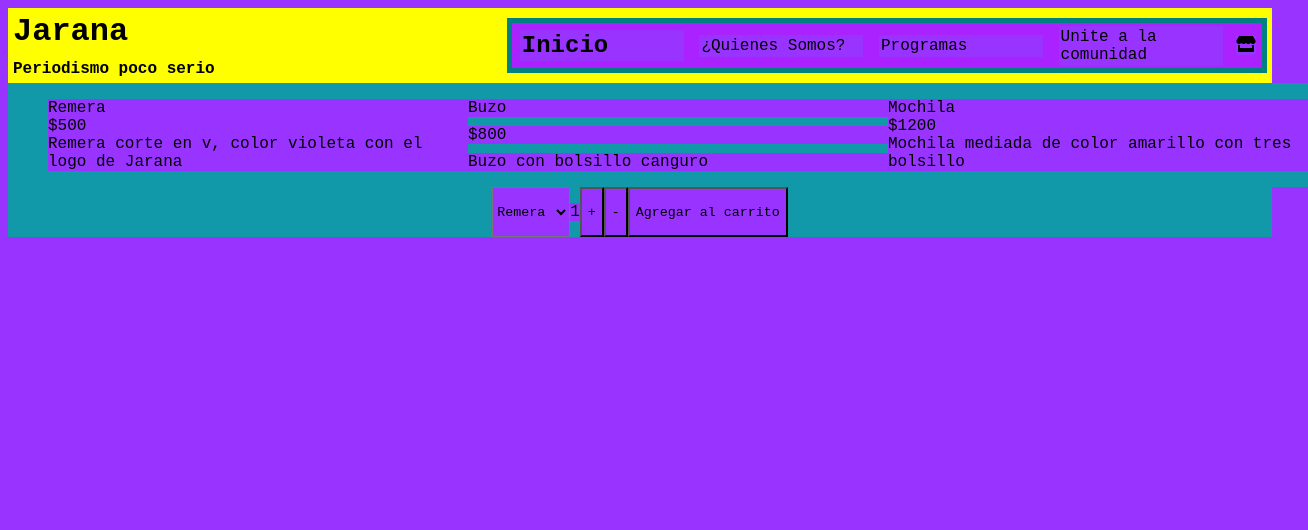
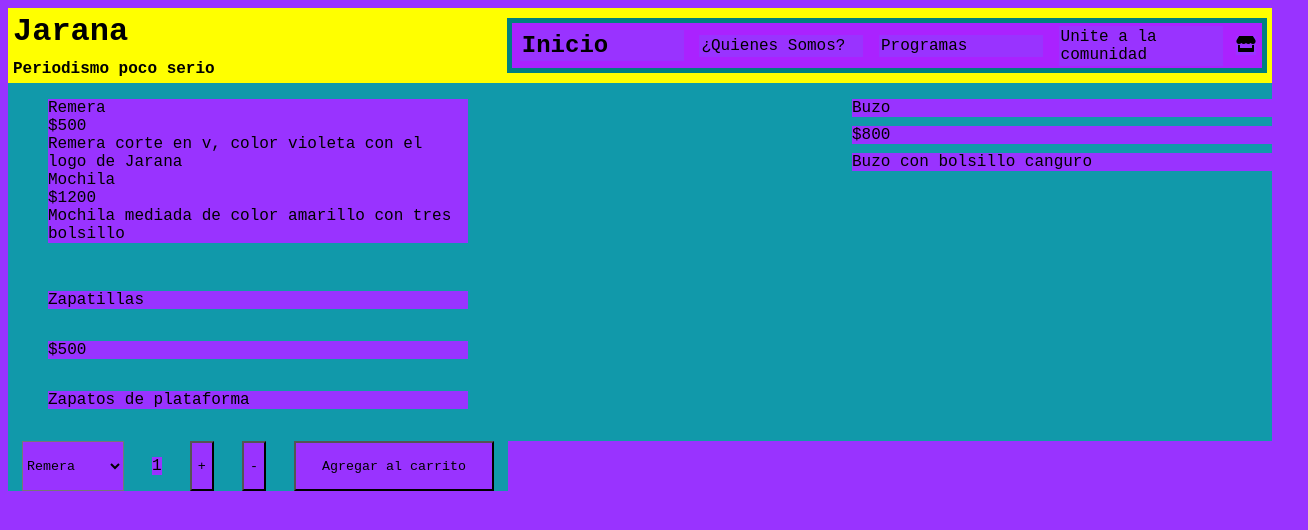
Before and after one commit to Elbruce4/React14680, a React (Create React App) app: page / in a window 1280 px wide. Shown: the top 530 px of the page, 1308 px wide, since content can reach past the window. Built offline with nearby package versions, Linux system fonts and the light colour scheme.

Commit message:
desafío clase 7

```diff
--- a/src/App.js
+++ b/src/App.js
@@ -4,6 +4,7 @@ import ItemCount from "./componentes/ItemCount/ItemCount";
 import ItemListContainer from "./componentes/ItemListContainer/ItemListContainer";
 
 import "./diseño.css"
+import ItemDetailContainer from "./componentes/ItemDetailContainer/ItemDetailContainer";
 
 const App = () => {
 
@@ -18,6 +19,7 @@ const App = () => {
                 </div>
                 <div className="productos">
                     <ItemListContainer greeting = "Accede a todo nuestro contenido"/>
+                    <ItemDetailContainer />
                 </div>
                 <div className="contador">
                     <ItemCount stock={5} initial={1} onAdd="Agregar al carrito"/>
--- a/src/componentes/ItemCount/ItemCount.js
+++ b/src/componentes/ItemCount/ItemCount.js
@@ -40,11 +40,12 @@ const ItemCount = ({stock, onAdd, initial}) => {
                     <option value="1">Remera</option>
                     <option value="2">Buzo</option>
                     <option value="3">Mochila</option>
+                    <option value="4">Zapatillas</option>
                 </select>
                 <p>{contador}</p>
-                <button onClick={sumarContador}>+</button>
+                <button onClick={sumarContador} >+</button>
                 <button onClick={restarContador}>-</button>
-                <button onClick={verStock}>{mensaje}</button>
+                <button onClick={verStock} className="botonesCompra">{mensaje}</button>
             </div>
     );
 }
--- /dev/null
+++ b/src/componentes/ItemDetailContainer/ItemDetail.js
@@ -0,0 +1,17 @@
+import { useState , useEffect} from "react";
+
+
+const ItemDetail = ({data}) => {
+
+    return (
+        <div className="productos lista">
+            <ul className="productos lista">
+            <p className=" lista"> {data.nombre}</p>
+            <p className="lista">${data.precio}</p>
+            <p className="lista">{data.descripcion}</p>
+            </ul>
+        </div>
+    );
+}
+
+export default ItemDetail
--- /dev/null
+++ b/src/componentes/ItemDetailContainer/ItemDetailContainer.js
@@ -0,0 +1,42 @@
+import { useState , useEffect} from "react";
+import ItemDetail from "./ItemDetail";
+
+const ItemDetailContainer = () => {
+
+    const [producto , setProducto] = useState([]);
+
+    const productos = [
+        {
+            id : 4,
+            nombre : "Zapatillas",
+            descripcion : "Zapatos de plataforma",
+            precio : 500
+        }]
+
+    useEffect (()=>{
+
+    function getItems () {
+
+        setTimeout(()=>{
+            new Promise ((resolve) =>{
+                resolve(productos)
+            }).then(prod=>setProducto(prod))
+        },2000)
+    }
+
+    getItems();
+
+    }, [])
+
+
+    console.log(producto)
+
+    return (
+        <div className="productos">
+           {    producto.map(obj=>
+               <ItemDetail data={obj}/> )}
+        </div>
+    );
+}
+
+export default ItemDetailContainer
--- a/src/componentes/ItemListContainer/Item.js
+++ b/src/componentes/ItemListContainer/Item.js
@@ -1,47 +1,14 @@
-import { useState, useEffect } from "react"
-import ItemList from "./ItemList"
 
-const Item = () => {
+const Item = ({data}) =>{
 
-    const [data , setData] = useState([])
-
-    const productos = [
-        {
-            id : 1,
-            nombre : "Remera",
-            descripcion : "Remera corte en v, color violeta con el logo de Jarana",
-            precio : 500
-        },{
-            id: 2,
-            nombre: "Buzo" ,
-            descripcion: "Buzo con bolsillo canguro",
-            precio: 800,
-        },{
-            id: 3,
-            nombre: "Mochila",
-            descripcion: "Mochila mediada de color amarillo con tres bolsillo",
-            precio: 1200,
-        }
-    ]
-
-    useEffect(()=>{const promesa = new Promise ((resolve , reject)=>{
-        setTimeout(()=>{
-            resolve(data)
-        },2000)
-    });
-        promesa.then(()=>{setData(productos)});
-    },[]);
-
-    console.log(data)
-
+    console.log(data);
 
     return (
-        <ul className="productos">
-            { data.map(obj =>
-                <ItemList data={obj}/>
-            )}
-
-        </ul>
+        <div className="productos lista">
+        <li>{data.nombre}</li>
+        <li>${data.precio}</li>
+        <li className="lista">{data.descripcion}</li>
+        </div>
     );
 }
 
--- a/src/componentes/ItemListContainer/ItemList.js
+++ b/src/componentes/ItemListContainer/ItemList.js
@@ -1,14 +1,48 @@
+import { useState, useEffect } from "react"
+import Item from "./Item"
 
-const ItemList = ({data}) =>{
+const ItemList = () => {
 
-    console.log(data);
+    const [data , setData] = useState([])
+
+    const productos = [
+        {
+            id : 1,
+            nombre : "Remera",
+            descripcion : "Remera corte en v, color violeta con el logo de Jarana",
+            precio : 500
+        },{
+            id: 2,
+            nombre: "Buzo" ,
+            descripcion: "Buzo con bolsillo canguro",
+            precio: 800,
+        },{
+            id: 3,
+            nombre: "Mochila",
+            descripcion: "Mochila mediada de color amarillo con tres bolsillo",
+            precio: 1200,
+        }
+    ]
+
+    useEffect(()=>{const promesa = new Promise ((resolve , reject)=>{
+        setTimeout(()=>{
+            console.log(data)
+            resolve(data)
+        },2000)
+    });
+        promesa.then(()=>{setData(productos)});
+    },[]);
+
+    console.log(data)
+
 
     return (
-        <div className="productos lista">
-        <li>{data.nombre}</li>
-        <li>${data.precio}</li>
-        <li className="lista">{data.descripcion}</li>
-        </div>
+        <ul className="productos">
+            { data.map(obj =>
+                <Item data={obj}/>
+            )}
+
+        </ul>
     );
 }
 
--- a/src/componentes/ItemListContainer/ItemListContainer.js
+++ b/src/componentes/ItemListContainer/ItemListContainer.js
@@ -1,9 +1,9 @@
-import Item from "./Item"
+import ItemList from "./ItemList"
 
 const itemListContainer = (pros) =>
         <div className="productos">
             {console.log(pros.greeting)}
-            <Item />
+            <ItemList />
         </div>
 
 export default itemListContainer
--- a/src/diseño.css
+++ b/src/diseño.css
@@ -67,10 +67,11 @@ h1, h4 {
 
 .contador {
     background-color: #19a;
+    width: 500px;
 
-    display: flex;
+    display: flexbox;
     flex-direction: row;
-    justify-content: space-around;
+    justify-content: space-between;
 }
 
 .app {
@@ -89,6 +90,7 @@ h1, h4 {
 
     display: flex;
     flex-direction: row;
+    flex-wrap: wrap;
     justify-content: space-between;
 }
 
@@ -102,3 +104,7 @@ ul , li {
 
     width: 420px;
 }
+
+.botonesCompra {
+    width: 200px;
+}
```
